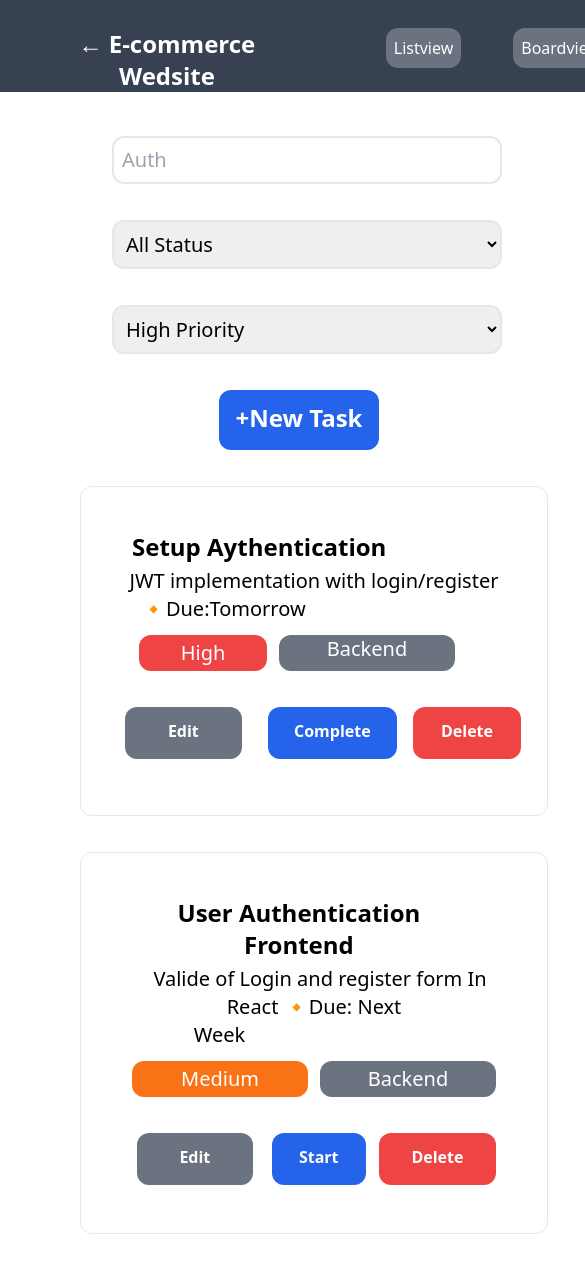
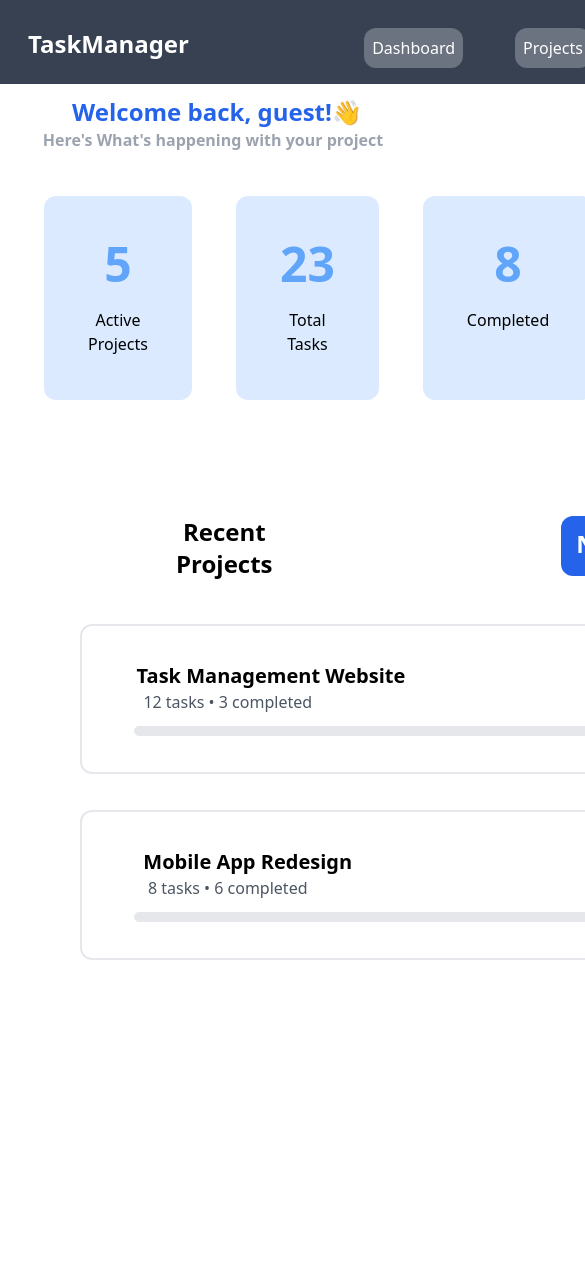
Before and after one commit to tech-blackboard/deployable-full-stack-app, a React (Create React App) app: page /Dashboard in a window 390 px wide. Shown: the top 1270 px of the page, 585 px wide, since content can reach past the window. After the commit the page ends 972 px from the top, so only its background shows below. Built offline with nearby package versions, Linux system fonts and the light colour scheme.

Commit message:
'responsive'

```diff
--- a/src/App.js
+++ b/src/App.js
@@ -3,10 +3,10 @@ import { Routes } from 'react-router-dom';
 import { Route } from 'react-router-dom';
 import Register from './Componenets/Register';
 import { ToastContainer } from "react-toastify";
-// import ProjectView from './Componenets/ProjectView';
+import ProjectView from './Componenets/ProjectView';
 // import Login from './Componenets/Login';
-//  import DashBoard from './Componenets/DashBoard';
-import TaskListView from './Componenets/TaskListView';
+ import DashBoard from './Componenets/DashBoard';
+// import TaskListView from './Componenets/TaskListView';
 //  import EditTask from './Componenets/EditTask'
 //  import UserProfile from './Componenets/UserProfile'
 import "react-toastify/dist/ReactToastify.css";
@@ -30,7 +30,7 @@ function App() {
         pauseOnHover
         theme="colored"
       />
-     {/* <DashBoard/>   */}
+     <DashBoard/>
        {/* <EditTask/>  */}
     {/* <ErrorLoadingStates/>  */}
     {/* <UserContext.Provider value="pooja"> */}
@@ -40,7 +40,7 @@ function App() {
     {/* <Register/>   */}
        {/* <Login/>     */}
      {/* <UserProfile/>   */}
-    <TaskListView/>
+    {/* <TaskListView/>   */}
     {/* <AnalyticsDashboard/>
       <CreateNewProject/> */}
 
--- a/src/Componenets/DashBoard.tsx
+++ b/src/Componenets/DashBoard.tsx
@@ -5,15 +5,15 @@ import HeaderComponent from './HeaderComponent';
 import ButtonComponent from './ButtonComponent';
 export default function DashBoard() {
     const user = useContext(UserContext);
-    const divStyle = 'group border-3 border-blue-300 bg-blue-100 p-5 rounded-xl cursor-pointer md:text-base  hover:bg-blue-400 hover:font-semibold hover:text-xl hover:p-9 hover:text-white" ';
-    const divPara = "text-4xl  text-blue-400  font-bold mb-5   group-hover:text-white md:text-base"
-    const projects = "mt-9 border-2 rounded-xl w-[90%] ml-20 shadow-xm p-9 m-3 md:text-base"
+    const divStyle = 'group border-3 border-blue-300 bg-blue-100 p-11 rounded-xl cursor-pointer w-[299%] mb-9 md:w-[30%] hover:bg-blue-400 hover:font-semibold hover:text-xl hover:p-9 hover:text-white ';
+    const divPara = "text-5xl  text-blue-400  font-bold mb-5   group-hover:text-white md:text-4xl"
+    const projects = "mt-9 border-2 rounded-xl w-[190%] ml-20 shadow-xm p-9 m-3 md:w-[90%] md:mb-9"
     return (
 
         <div >
             <head><meta name="viewport" content="width=device-width, initial-scale=1.0" /></head>
-            <div className="flex justify-between  bg-gray-700  ">
-                <h2 className='text-2xl text-white ml-4   p-3  font-bold '>TaskManager</h2>
+            <div className="flex justify-between  bg-gray-700 w-[220%] md:w-[100%]">
+                <h2 className='text-2xl text-white ml-4  mt-4 p-3  font-bold md:text-4xl'>TaskManager</h2>
                 {/* <nav className='flex flex-end gap-8 mr-44 p-3 '>
                 <a className="rounded-xl bg-gray-500 p-2 text-white" href='/DashBoard'>DashBoard</a>
                 <a href="/project">Projects</a>
@@ -29,14 +29,14 @@ export default function DashBoard() {
                 {/* <HeaderComponent
                     Dashboard="Dashboard"
                     Projects="Projects"
-                    Analytics="Analytics"
+                    Analytics="Analytics7
                     Profile="Profile" /> */}
             </div>
 
-            <h3 className=" text-2xl font-bold mt-3 sm-text-3xl mr-[70%] md:h1 ">Welcome back, {user}!👋</h3>
-            <span className="text-2xs  text-gray-400 font-bold mt-3 mr-[67%]  ">Here's What's happening with your project </span>
+            <h3 className=" text-2xl font-bold mt-3 sm-text-3xl text-blue-600  ml-11 md:text-4xl md:mr-[70%] md:mt-9 md:text-blue-600 ">Welcome back, {user}!👋</h3>
+            <span className="text-2xs  text-gray-400 font-bold mt-3 ml-9  md:text-xl md:mr-[70%]">Here's What's happening with your project </span>
 
-            <div className=" justify-evenly mt-9 flex  ">
+            <div className=" flex justify-between mt-11  ml-11  gap-11 md:mr-9 ">
 
                 <div className={divStyle}>
                     <p className={divPara}>5</p>Active Projects</div>
@@ -51,23 +51,23 @@ export default function DashBoard() {
                     <p className={divPara}>3</p>Overdue</div>
 
             </div>
-            <div className="flex justify-around mt-20">
-                <p className="font-bold text-2xl ">Recent Projects</p>
-                <ButtonComponent name="New Project " className=" justify-center" />
+            <div className="flex justify-between mt-20 gap-72 ml-44">
+                <p className="font-bold text-2xl md:text-3xl">Recent Projects</p>
+                <ButtonComponent name="New Project " className="font-bold text-2xl w-44 md:mr-28" />
             </div>
             <div className={projects}>
-                <h4 className="font-bold text-xl mr-[75%]">Task Management Website</h4>
-                <span className="text-gray-600 mr-[82%]">12 tasks • 3 completed</span>
+                <h4 className="font-bold text-xl mr-[54%] md:mr-[74%] md:text-2xl" >Task Management Website</h4>
+                <span className="text-gray-600 mr-[67%] md:mr-[83%]">12 tasks • 3 completed</span>
                 <div className="progress-containers">
-                    <div className="bg-gray-200 w-[95%] mt-3 border-2 rounded-xl ml-9 h-[10px]"  ></div>
+                    <div className="bg-gray-200 w-[95%] mt-3 border-2 rounded-xl ml-4 h-[10px] md:ml-11"  ></div>
                 </div>
             </div>
 
             <div className={projects}>
-                <h4 className="font-bold text-xl mr-[78%]">Mobile App Redesign</h4>
-                <p className="text-gray-600 mr-[82%]" >8 tasks • 6 completed</p>
+                <h4 className="font-bold text-xl mr-[61%]  md:mr-[77%]  md:text-2xl">Mobile App Redesign</h4>
+                <p className="text-gray-600 mr-[67%]   md:mr-[83%]" >8 tasks • 6 completed</p>
                 <div className="progress-containers">
-                    <div className="bg-gray-200 w-[95%] mt-3 border-2 rounded-xl ml-9 h-[10px]"></div>
+                    <div className="bg-gray-200 w-[95%] mt-3 border-2 rounded-xl ml-4  h-[10px] md:ml-11  "></div>
                 </div>
             </div>
 
--- a/src/Componenets/HeaderComponent.tsx
+++ b/src/Componenets/HeaderComponent.tsx
@@ -8,24 +8,25 @@ interface HeaderProps {
     sittings?: string;
     Listview?: string;
     Boardview?: string;
+    className?:string;
 
 }
 
 
-export default function HeaderComponent({ Dashboard, Projects, Analytics, Profile, Logout, EditProfile, sittings, Listview, Boardview }: HeaderProps) {
-    const className = "rounded-xl  bg-gray-500 p-2 text-white ml-11 mt-3 md:pt-0 ";
+export default function HeaderComponent({ Dashboard, Projects, Analytics, Profile, Logout, EditProfile, sittings, Listview, Boardview ,className}: HeaderProps) {
+    const Headerclass =` rounded-xl  bg-gray-500 p-2 text-white ml-11 mt-3 md:pt-0 ${className}`;
     return (
         <div>
             <nav className='flex  gap-2 p-4  ml-9  '>
-                {Dashboard && <a className={className} href="/Dashboard">{Dashboard}</a>}
-                {Projects && <a className={className} href="/Projects">{Projects}</a>}
-                {Analytics && <a className={className} href="/Analytics">{Analytics}</a>}
-                {Profile && <a className={className} href="/Profile">{Profile}</a>}
-                {Logout && <a className={className} href="/logout">{Logout}</a>}
-                {EditProfile && <a className={className} href="/EditProfile">{EditProfile}</a>}
-                {sittings && <a className={className} href="/sittings">{sittings}</a>}
-                {Listview && <a className={className} href="/Listview">{Listview}</a>}
-                {Boardview && <a className={className} href="/Boardview">{Boardview}</a>}
+                {Dashboard && <a className={Headerclass} href="/Dashboard">{Dashboard}</a>}
+                {Projects && <a className={Headerclass} href="/Projects">{Projects}</a>}
+                {Analytics && <a className={Headerclass} href="/Analytics">{Analytics}</a>}
+                {Profile && <a className={Headerclass} href="/Profile">{Profile}</a>}
+                {Logout && <a className={Headerclass} href="/logout">{Logout}</a>}
+                {EditProfile && <a className={Headerclass} href="/EditProfile">{EditProfile}</a>}
+                {sittings && <a className={Headerclass} href="/sittings">{sittings}</a>}
+                {Listview && <a className={Headerclass} href="/Listview">{Listview}</a>}
+                {Boardview && <a className={Headerclass} href="/Boardview">{Boardview}</a>}
             </nav>
         </div>
     )
--- a/src/Componenets/ProjectView.tsx
+++ b/src/Componenets/ProjectView.tsx
@@ -5,58 +5,58 @@ import InputComponent from './InputComponent';
 import ButtonComponent from './ButtonComponent'
 
 export default function ProjectView() {
-    const divStylepara = "text-gray-500 mr-[4px] text-xl"
-    const high = "text-white mr-[80%] border w-11   rounded-xl mt-1 bg-orange-400  ";
-    const divStyle = `group border  border-l-4 border-l-red-400 border-gray-300 bg-white-300  p-8 rounded-xl shadow-xl cursor-pointer hover:bg-white-600 hover:font-semibold mb-9 w-[60%] pr-11 ml-11`
+    const divStylepara = "text-gray-500 mr-[4px] text-2xl  md:text-xl"
+    const high = "text-white ml-[30%] border w-11 text-xl  rounded-xl mt-1 bg-orange-400 w-28  md:mt-3";
+    const divStyle = `group border  border-l-4 border-l-red-400 border-gray-300 bg-white-300  p-8 rounded-xl shadow-xl cursor-pointer hover:bg-white-600 hover:font-semibold mb-9 w-[60%] pr-11 ml-11  md:w-96  `
     return (
         <div>
-            <div className="flex justify-between  bg-gray-700 content-around w-[138%]">
-                <h2 className='text-2xl text-white mr-28   p-3  font-bold'> ← Back to Dashboard</h2>
+            <div className="flex justify-between  bg-gray-700 content-around w-[149%] md:w-[100%]">
+                <h2 className='text-2xl text-white    p-3  pt-5 font-bold md:text-3xl'> ← Back to Dashboard</h2>
 
-                <HeaderComponent EditProfile="Edit Profile" sittings="sittings" />
+                <HeaderComponent EditProfile="Edit Profile" sittings="sittings" className='w-28  text-xl md:mr-9 md:w-44 md:pt-2' />
 
             </div>
-            <h2 className=" text-2xl font-bold mt-3 mr-9 ">Task Management Website</h2>
-            <span className="text-2xs  text-gray-400 font-bold mt-3 ml-9 ">Front development project with Rect and Node.js</span><br></br>
+            <h2 className=" text-2xl font-bold mt-2 mr-5 md:text-4xl md:mr-[70%] md:mt-9">Task Management Website</h2>
+            <span className="text-2xs  text-gray-400 font-bold   md:text-2xl  md:mr-[66%] ">Frontend development project with React </span><br></br>
             {/* Search Bar */}
             <div className="flex justify-evenly ">
                 <div className="  relative mt-8  ml-9 ">
-                    <Search className="absolute right-0 top-5   text-xl translate-y-1/ text-gray-400 w-5 h-5 " />
+                    <Search className="absolute right-0 top-5   text-xl translate-y-1/ text-gray-400 w-5 h-5 md:right-40  md:mt-8 md: " />
                     <InputComponent
                         inputType="text"
                         placeholder="Search task...."
-                        className="pl-10 w-[290%]  text-xl  border border-gray-300 ml-[30%] py-2 rounded-full focus:outline-none focus:ring-2 focus:ring-blue-400 mt-1"
+                        className="pl-10 w-[290%]  text-xl  border border-gray-300 ml-[30%] py-2 rounded-full focus:outline-none focus:ring-2 focus:ring-blue-400 mt-1 md:w-72 md:mr-[70%] md:mt-9"
                     />
                 </div>
                 <div>
 
 
-                    <select className=' mt-9 border w-[105%] p-2 ml-32  border-gray-300 rounded-xl  text-xl'>
+                    <select className=' mt-9 border w-[105%] p-2 ml-32  border-gray-300 rounded-xl  text-xl md:w-32 md:ml-28  md:mt-[29%] ' >
                         <option>All Task</option>
                         <option>To Do</option>
                         <option>In Progress</option>
                         <option>Complete</option>
                     </select> </div>
                 <div>
-                    <select className=' mt-9 border border-gray-300 rounded-xl p-2 w-[60%] mb-9 ml-44 text-xl' >
+                    <select className=' mt-9 border border-gray-300 rounded-xl p-2 w-[60%] mb-9 ml-44 text-xl md:w-44  md:mt-[20%]'   >
                         <option>All Priority </option>
                         <option>High </option>
                         <option>Medium</option>
                         <option>Low</option>
                     </select></div>
             </div>
-            <ButtonComponent className=" mt-3 ml-44 bg-blue-600 hover:bg-blue-700 text-xl" name="+ Add Task" />
+            <ButtonComponent className=" mt-3 ml-44 bg-blue-600 hover:bg-blue-700 text-xl md:mr-28 md:mt-11" name="+ Add Task" />
             <br></br><br></br>
-            <div className="flex justify-between mb-9 pl-44  ">
+            <div className="flex justify-between mb-9 ml-[24%] gap-3  md:justify-between">
                 <p className='text-red-600 font-semibold '>To Do(5)</p>
                 <p className='text-orange-600 font-semibold'>In Progress</p>
-                <p className='text-green-600 font-semibold'>Complete(4)</p>
+                <p className='text-green-600 font-semibold '>Complete(4)</p>
             </div>
 
-            <div className="flex flex-wrap justify-around ">
+            <div className="flex  flex-wrap justify-around w-[130%] md:justify-around md:w-[100%]  mb-9">
                 <div className={divStyle}>
                     <h5 className="text-blue-500 font-semibold text-2xl group-hover:text-blue-700">Setup Aythentication</h5>
-                    <p className="text-gray-500 mr-[80px] text-xl">Due: Tomorrow</p>
+                    <p className="text-gray-500 text-2xl">Due: Tomorrow</p>
                     <h6 className={high}> High</h6>
 
                 </div>
@@ -67,13 +67,13 @@ export default function ProjectView() {
                 </div>
                 <div className={divStyle}>
                     <h5 className="text-blue-500 font-semibold text-2xl group-hover:text-blue-700">ProjectSetUp</h5>
-                    <p className="text-gray-500 text-xl">Complete: yesterday</p>
+                    <p className="text-gray-500 text-2xl md:text-xl">Complete: yesterday</p>
                 </div>
 
-                <div className="group border border-l-4 border-l-orange-400 border-gray-300 bg-white-300  p-8 rounded-xl shadow-xl cursor-pointer hover:bg-white-600 hover:font-semibold">
+                <div className="group border border-l-4 border-l-orange-400 border-gray-300 bg-white-300  p-8 rounded-xl shadow-xl cursor-pointer hover:bg-white-600 hover:font-semibold ml-9 w-[60%] md:w-96 md:mr-[68%] ">
                     <h5 className="text-blue-500  font-semibold text-xl group-hover:text-blue-700">Design Homepage </h5>
                     <p className={divStylepara}>Due: Next Week</p>
-                    <h6 className="text-white mr-[60%]  border rounded-xl mt-1 bg-red-500 "> Medium</h6>
+                    <h6 className="text-white  w-28 ml-[28%] border rounded-xl mt-2 bg-red-500 text-xl  md:mt-3"> Medium</h6>
                 </div>
 
             </div>
```
